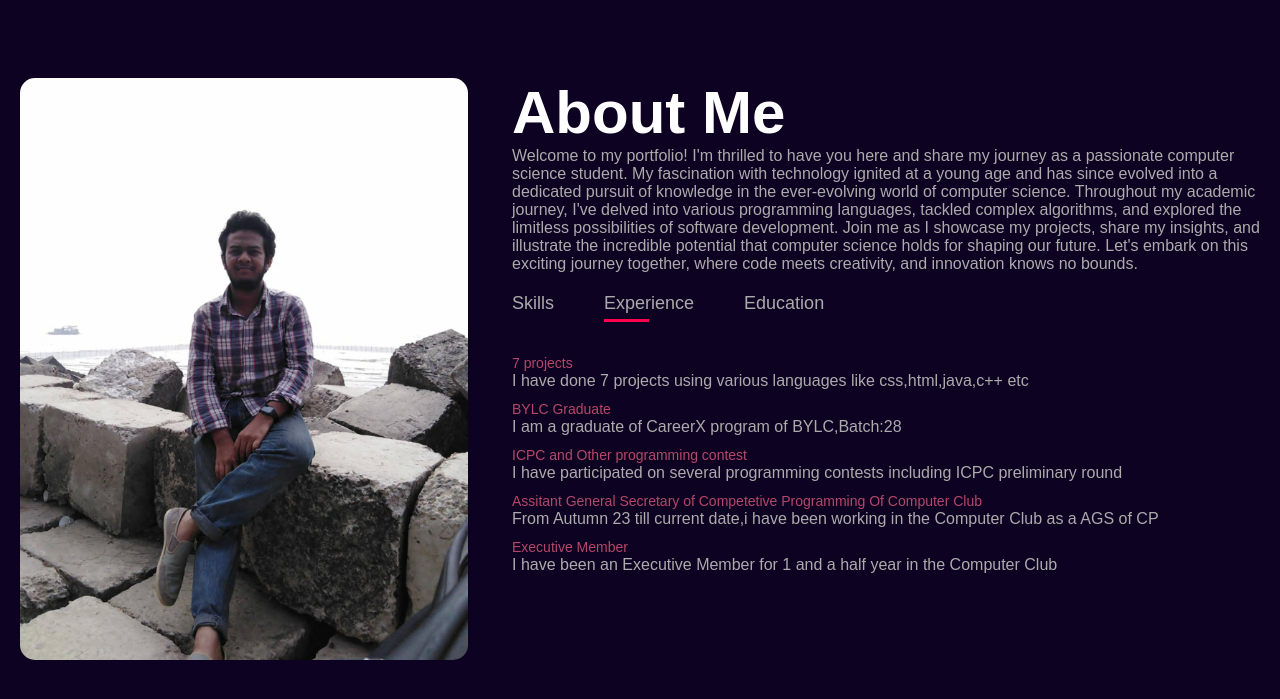
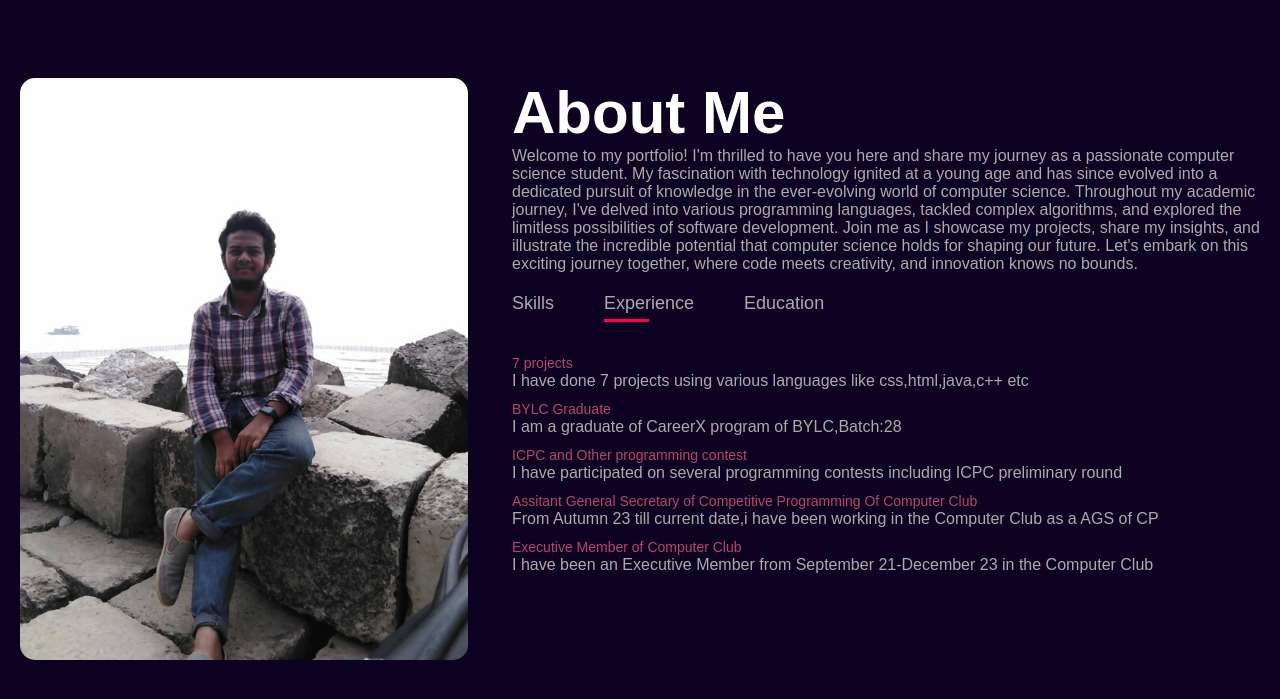
Before and after one commit to Al-Fahad4889/My-Portfolio, a plain HTML site: page index.html in a window 1280 px wide. Both pictures are taken after a click on the element "Experience". Shown: the part 802-1501 px from the top of the page. Drawn offline with nearby package versions, Linux system fonts and the light colour scheme; a web font is replaced by a local one.

Commit message:
4th Experience update

```diff
--- a/index.html
+++ b/index.html
@@ -81,8 +81,8 @@
                             <li><span>7 projects</span><br>I have done 7 projects using various languages like css,html,java,c++ etc</li>
                             <li><span>BYLC Graduate</span><br>I am a graduate of CareerX program of BYLC,Batch:28</li>
                             <li><span>ICPC and Other programming contest</span><br>I have participated on several programming contests including ICPC preliminary round</li>
-                            <li><span>Assitant General Secretary of Competetive Programming Of Computer Club</span><br>From Autumn 23 till current date,i have been working in the Computer Club as a AGS of CP</li>
-                            <li><span>Executive Member</span><br>I have been an Executive Member for 1 and a half year in the Computer Club</li>
+                            <li><span>Assitant General Secretary of Competitive Programming Of Computer Club</span><br>From Autumn 23 till current date,i have been working in the Computer Club as a AGS of CP</li>
+                            <li><span>Executive Member of Computer Club</span><br>I have been an Executive Member from September 21-December 23 in the Computer Club</li>
                         </ul>
                     </div>
                     <div class="tab-cont" id="Education">
```
